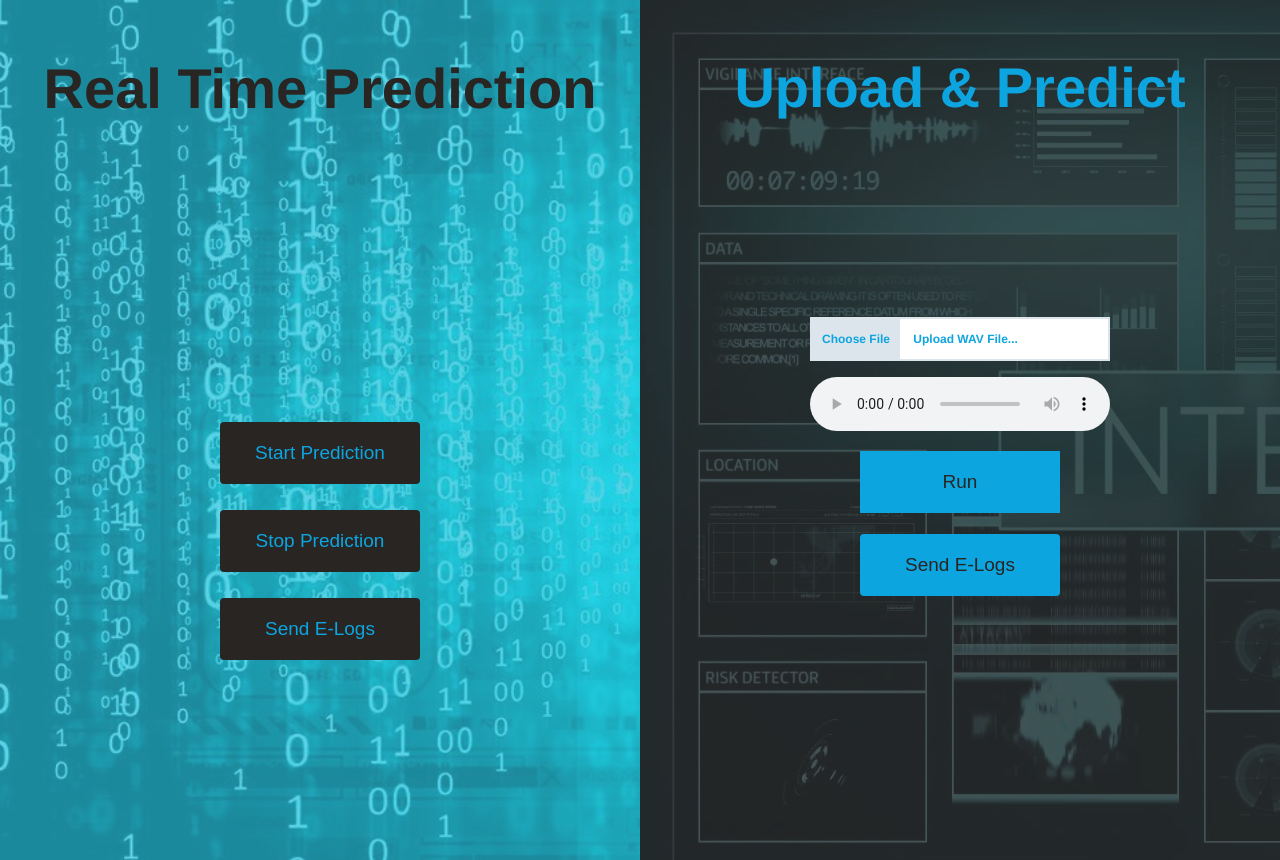
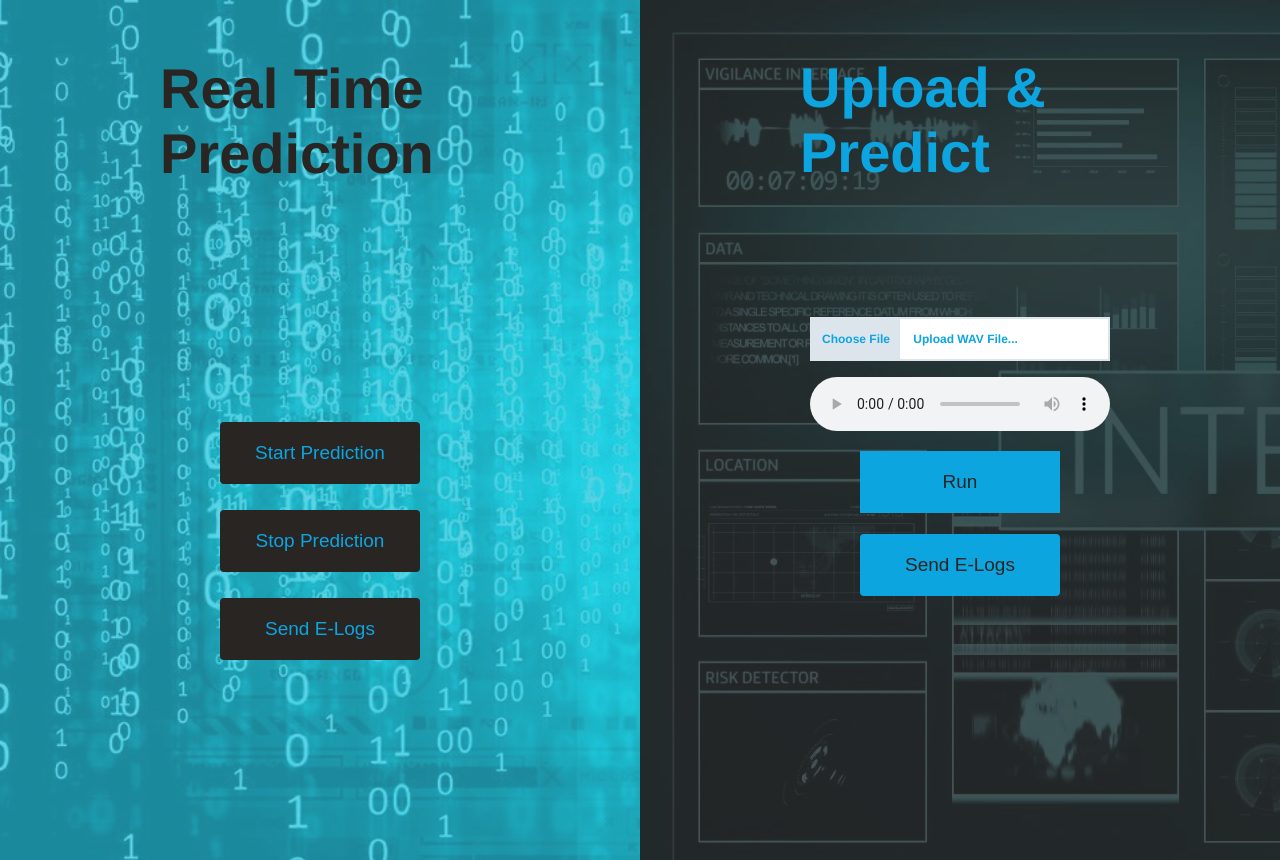
Before and after one commit to caudiopd/audiopd, a Flask app: page /y_predict in a window 1280 px wide. Shown: the part 41-901 px from the top of the page. Run offline with Flask 2, Linux system fonts and the light colour scheme; some libraries are stand-ins or nearby versions.

Commit message:
Update style.css

```diff
--- a/static/style.css
+++ b/static/style.css
@@ -186,7 +186,7 @@ h1 { /*heading of both screens*/
   left: 50%;
   top: 2%;
   transform: translateX(-50%);
-  white-space: nowrap;
+  white-space: pre-wrap;
 }
 
 h2 { /*heading of both screens*/
@@ -196,7 +196,7 @@ h2 { /*heading of both screens*/
   left: 50%;
   top: 1%;
   transform: translateX(-50%);
-  white-space: nowrap;
+  white-space: pre-wrap;
 }
 
 
```
